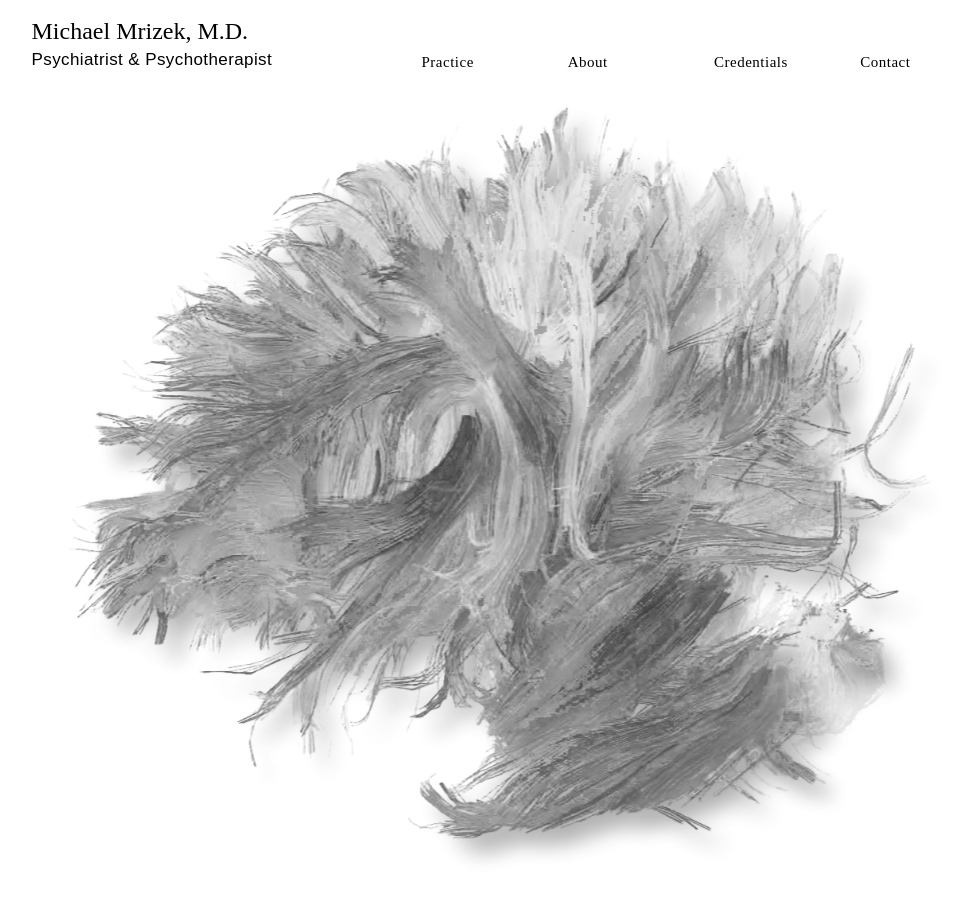
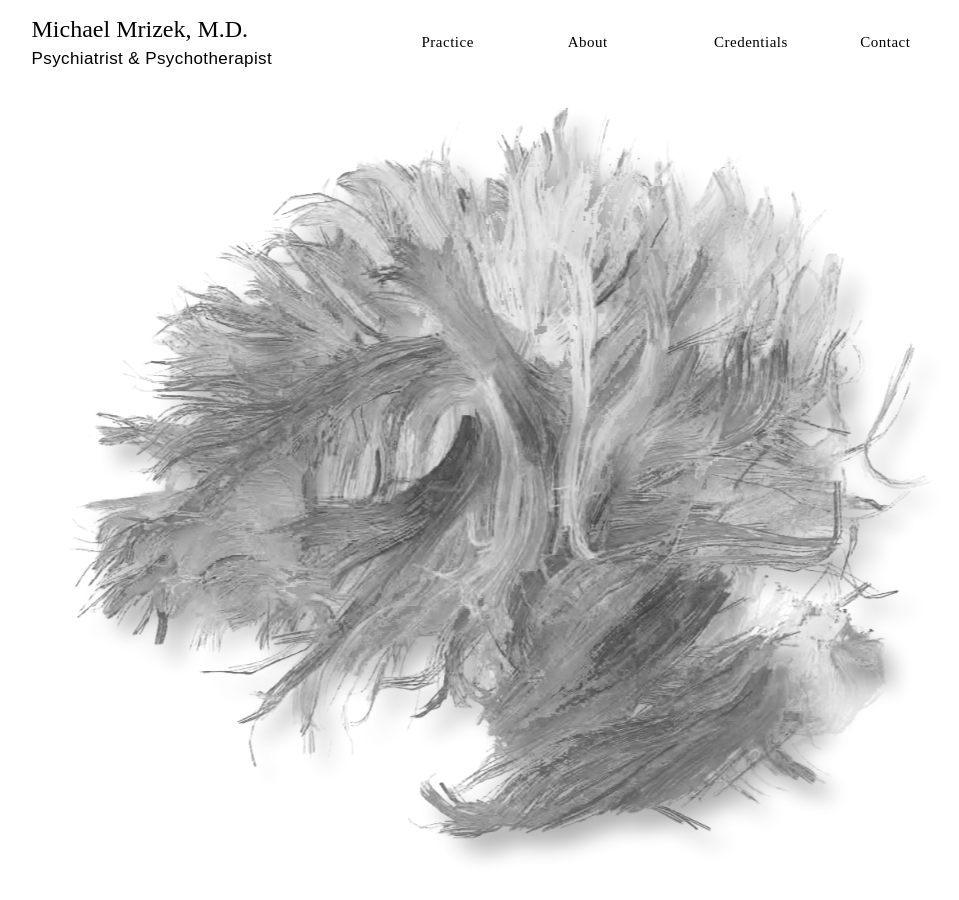
Before and after one commit to carolineportugal/michaelmrizekmd, a Jekyll site: the page built from index.html, in a window 1280 px wide. Shown: the whole page, without its empty margins (136-1095 px from the left). Built offline with Jekyll 4.4.1, drawn with Linux system fonts in a browser that asks for light colours; nearby versions of some CDN libraries; some web fonts are replaced; a script that is not in the unit is left out.

Commit message:
centersmenu items on center at nav and tweaks to adjust nav to home

```diff
--- a/_sass/_nav.scss
+++ b/_sass/_nav.scss
@@ -1,17 +1,16 @@
 //Navigation variables
-$nav-height:70px;
+$nav-height:85px;
 
 //Navigation
 nav{
   // border:1px solid red;
   z-index:900;
   display: flex;
-  align-items: flex-end;
+  align-items: center;
   background: rgba(255,255,255,.95);
   position:fixed;
   width:100%;
-  box-shadow: 0px 5px 20px 0px rgba(0,0,0,0.05);
-  padding-bottom:2rem;
+  box-shadow: 0px 3px 20px 0px rgba(0,0,0,0.05);
 
   a{
     &:hover{
@@ -25,7 +24,7 @@ nav{
     height:$nav-height;
     display: flex;
     flex-direction: column;
-    justify-content:flex-end;
+    justify-content:center;
     line-height: 1;
     color:$black;
 
@@ -57,7 +56,7 @@ nav{
     .item-wrapper{
       height:$nav-height;
       display: flex;
-      align-items:flex-end;
+      align-items:center;
     }
 
     a li{
```
Also changed, not shown: 2 other files.
